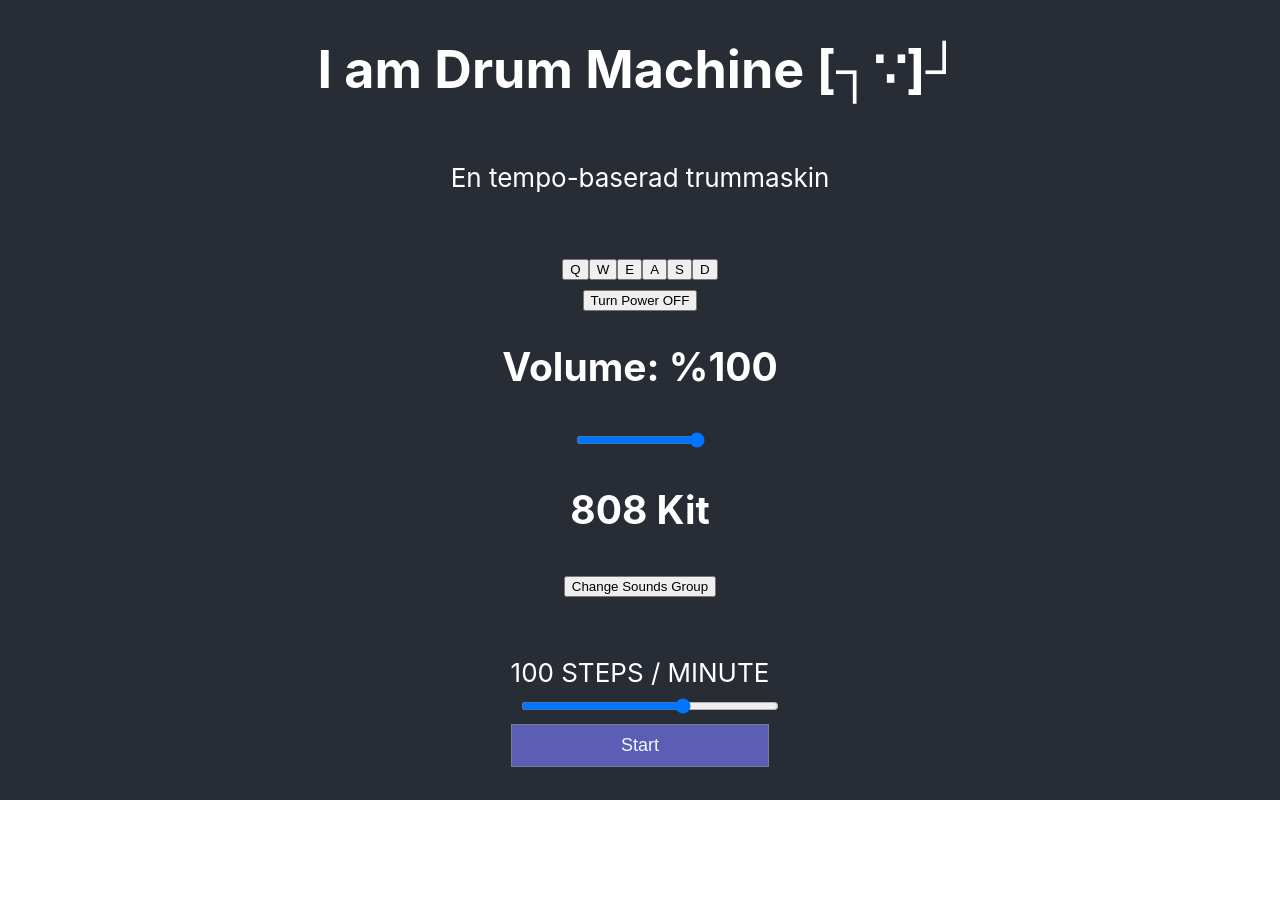
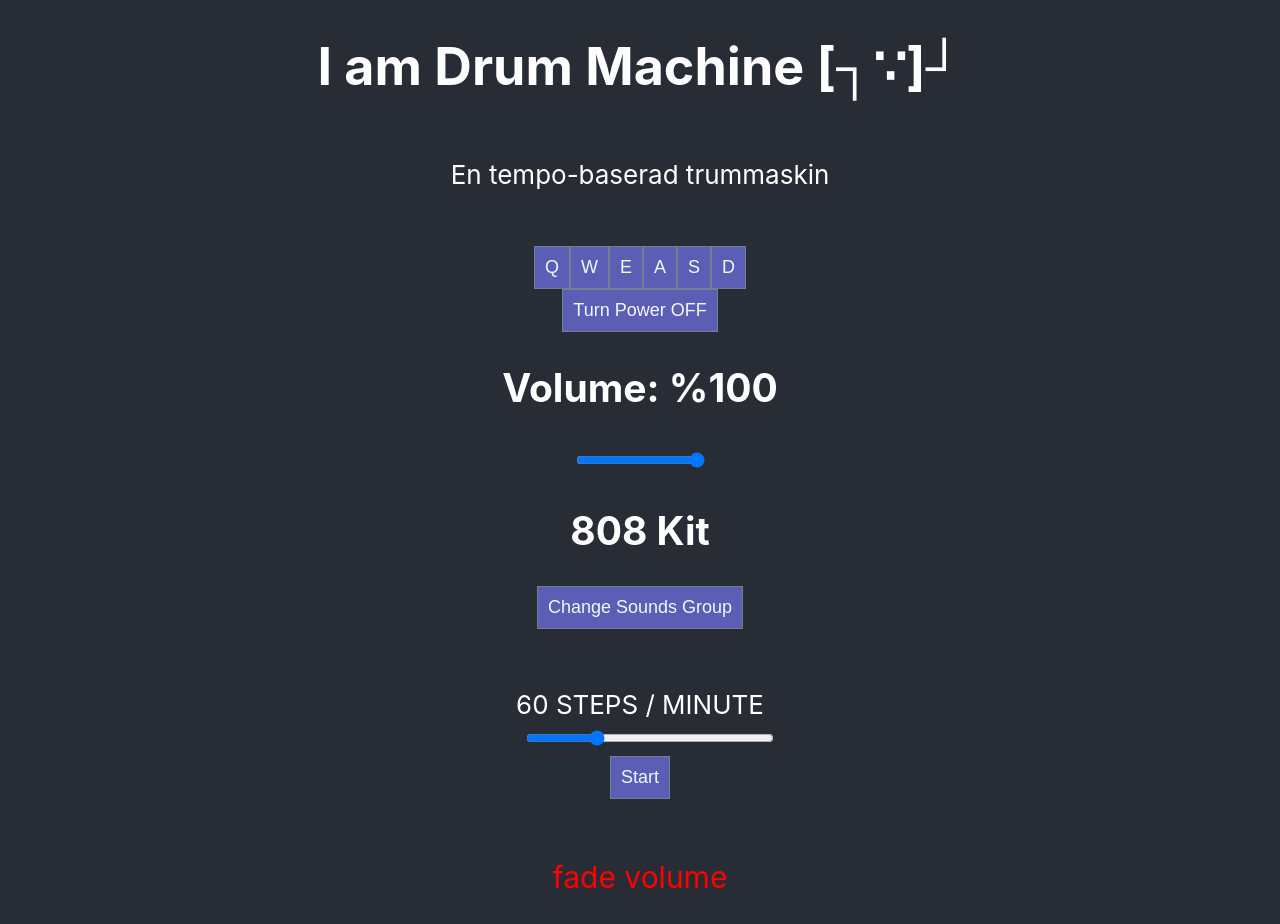
Before and after one commit to HA-ANgit/step-the-beat, a React (Create React App) app: page / in a window 1280 px wide. Shown: the top 924 px of the page. Before the commit the page ends 800 px from the top, so only its background shows below. Built offline with nearby package versions, Linux system fonts and the light colour scheme.

Commit message:
Adderat component counter samt funktionen stepClick

```diff
--- a/src/App.js
+++ b/src/App.js
@@ -3,8 +3,9 @@ import { Component } from 'react';
 import './App.css';
 
 //components
-import Drum_Machine from './Drum_Machine';
+import DrumMachine from './drumMachine';
 import Metronome from './Metronome';
+import Counter from './components/counter';
 
 //Detta är min root component!
 function App() {
@@ -15,8 +16,9 @@ function App() {
         <p>
           En tempo-baserad trummaskin
         </p>
-        <Drum_Machine/>
+        <DrumMachine/>
         <Metronome/>
+        <Counter/>
       </header>
     </div>
   );
--- a/src/Metronome.css
+++ b/src/Metronome.css
@@ -9,13 +9,3 @@
     width: 100%;
     margin: 10px;
 }
-
-.metronome button {
-    background-color: rgb(92, 93, 181);
-    padding: 10px;
-    border: 1px solid slategray;
-    border-radius: 2 px;
-    width: 100%;
-    color: aliceblue;
-    font-size: 18px;
-}
--- a/src/Metronome.js
+++ b/src/Metronome.js
@@ -10,7 +10,7 @@ class Metronome extends React.Component {
         this.state = {
             playing : false,
             count : 0,
-            bpm : 100,
+            bpm : 60,
             beatsPerMeasure: 4
         }
 
--- /dev/null
+++ b/src/components/counter.jsx
@@ -0,0 +1,41 @@
+import React, { Component } from 'react';
+
+
+class Counter extends Component {
+
+    state = {
+        playing : false,
+        count : 40,
+        bpm : 100,
+        beatsPerMeasure: 4,
+        imageUrl: "https://picsum.photos/200"
+    }
+
+/*     constructor() {
+        super();
+        this.stepClick = this.stepClick.bind(this); //Detta reffererar nu till det tidigare sättet att "låsa upp" statet från vår parent Component
+    } */
+
+    stepClick = () => {
+        this.setState({ count : this.state.count +1 })
+    };
+
+//Insert Timer här, som kan delas med nuvarande klick / minut
+
+    render() {
+        return (
+        <React.Fragment>
+            <span style={ { fontSize : 30, color : 'red' } } className="bpm_low fade_volume">{this.formatCount()}</span>
+            <button onClick={this.stepClick} className="button" id="button">stepClick</button>
+            <img src={this.state.imageUrl} alt="" />
+        </React.Fragment>
+        );
+    }
+
+    formatCount(){
+        const { count } = this.state;
+        return count <= 40 ? <p>fade volume</p> : count; //Vi kan även retunera en plain text eller en funktion här!
+    }
+}
+
+export default Counter;
--- a/src/Drum_Machine.js
+++ b/src/drumMachine.js
@@ -1,6 +1,5 @@
 import React from "react";
-import Metronome from "./Metronome";
-import './Drum_Machine.css';
+import './drumMachine.css';
 
 import Kick1 from './808_kit/Kick.wav';
 import Snare1 from './808_kit/Clap.wav';
@@ -131,7 +130,7 @@ const Triggers = ({ play, deactivateAudio, sample: { id, key, url, keyCode } })
 const Keyboard = ({ play, kits, power, deactivateAudio }) => (
     <div className="keyboard">
     {power
-      ? kits.map((sample) => <Triggers sample={sample} play={play} deactivateAudio={deactivateAudio} />)
+      ? kits.map((sample) => <Triggers key={sample.id} sample={sample} play={play} deactivateAudio={deactivateAudio} />)
       : kits.map((sample) => <Triggers sample={{...sample, url: "#" }} play={play} deactivateAudio={deactivateAudio} />)
     }
   </div>
@@ -154,7 +153,7 @@ const DrumController = ({ stop, name, power, volume, handleVolumeChange, changeK
     </div>
   );
 
-const Drum_Machine = () => {
+const DrumMachine = () => {
     const [power, setPower] = React.useState(true);
     const [volume, setVolume] = React.useState(1);
     const [soundType, setSoundType] = React.useState("kit1"); //Detta är vårt startkit
@@ -224,4 +223,4 @@ const Drum_Machine = () => {
   )
 };
 
-export default Drum_Machine;
+export default DrumMachine;
--- a/src/index.css
+++ b/src/index.css
@@ -11,3 +11,15 @@ code {
   font-family: source-code-pro, Menlo, Monaco, Consolas, 'Courier New',
     monospace;
 }
+
+button {
+  background-color: rgb(92, 93, 181);
+  padding: 10px;
+  border: 1px solid slategray;
+  border-radius: 2 px;
+  max-width: 100%;
+  color: aliceblue;
+  font-size: 18px;
+  transition: 500ms;
+  -webkit-tap-highlight-color: transparent;
+}
--- a/src/index.js
+++ b/src/index.js
@@ -3,9 +3,6 @@ import ReactDOM from 'react-dom';
 import './index.css';
 import App from './App';
 import reportWebVitals from './reportWebVitals';
-import Metronome from './Metronome';
-import Drum_Machine from './Drum_Machine';
-
 
 ReactDOM.render(
   /** App blir min root-component */
```
Also changed, not shown: src/drumMachine.css (renamed from src/Drum_Machine.css), src/logo.svg (deleted), 1 other file (tests, documents, lock files or other folders).
